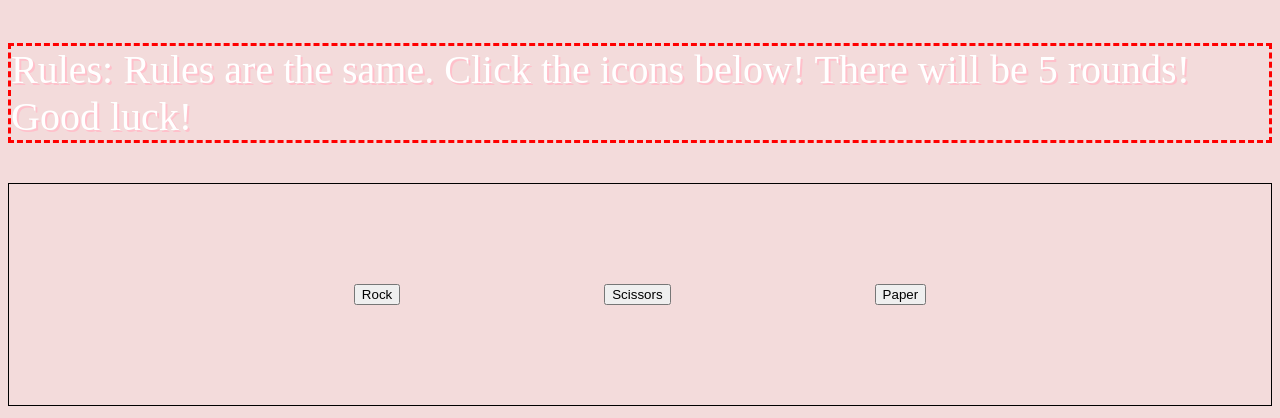
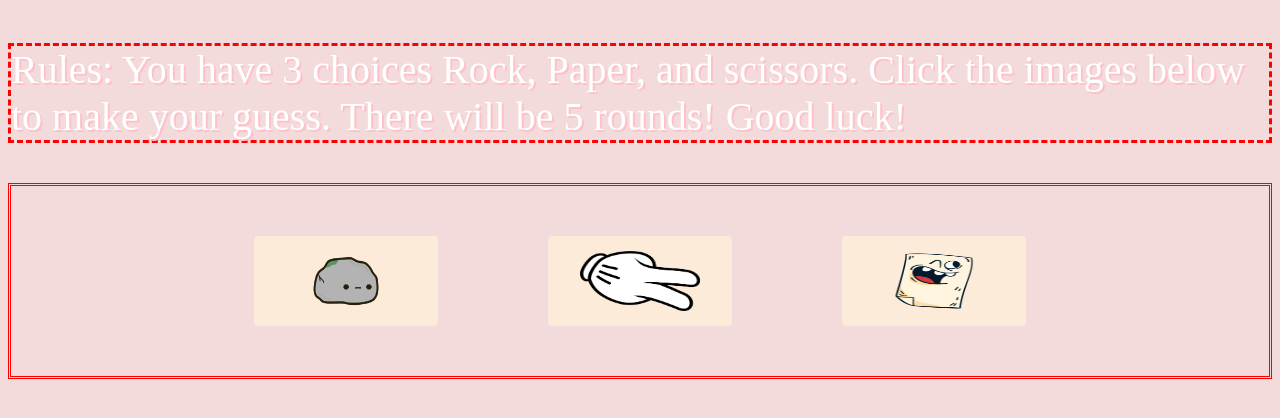
Before and after one commit to jasminegutierrez12/rock-paper-scissors, a plain HTML site: page index.html in a window 1280 px wide. Shown: the part 90-508 px from the top of the page. Drawn offline with Linux system fonts and the light colour scheme.

Commit message:
Added in images to each button, styled buttons, and changed the text of the rules

```diff
--- a/index.html
+++ b/index.html
@@ -11,12 +11,12 @@
     <h1>ROCK, PAPER, SCISSORS GAME!</h1>
     <div id="container">
       <div class="content">
-        <p id="rulesText">Rules: Rules are the same. Click the icons below! There will be 5 rounds! Good luck!</p>
+        <p id="rulesText">Rules: You have 3 choices Rock, Paper, and scissors. Click the images below to make your guess. There will be 5 rounds! Good luck!</p>
       </div>
-      <div class="border_btns" id="btnContainer" style="border: 1px solid black;">
-        <button id="#btn_Rock" style="margin: 100px;">Rock</button>
-        <button id="#btn_Scissors" style="margin: 100px;">Scissors</button>
-        <button id="#btn_Paper" style="margin: 100px;">Paper</button>
+      <div class="border_btns" id="btnContainer">
+        <button class="btn" id="#btn_Rock"><img class="btn_img" id="rock_img" src="images/rock_icon.png"></button>
+        <button  class="btn" id="#btn_Scissors"><img class="btn_img" id="scissors_img" src="images/scissors_icon.png"></button>
+        <button  class="btn" id="#btn_Paper"><img class="btn_img" id="paper_img" src="images/paper_icon.png"></button>
   <script>
     //game();
   </script>
--- a/main.css
+++ b/main.css
@@ -28,6 +28,16 @@ h1{
     border-color: red;
 }
 
+.border_btns{
+    color: white;
+    text-shadow: 2px 2px pink;
+    text-align: left;
+    font-size: 40px;
+    border: 3px;
+    border-style: double;
+    border-color: red;
+}
+
 #btnContainer{
     text-align: center;
 }
@@ -35,7 +45,20 @@ h1{
 button:hover{
     cursor: pointer;
 }
+.btn{
+    margin: 50px;
+    background-color: #FBEBD8;
+    border: none;
+    color: white;
+    padding: 15px 32px;
+    text-align: center;
+    text-decoration: none;
+    display: inline-block;
+    font-size: 16px;
+    border-radius: 4px;
+}
 
-#btn_Rock, #btn_Paper, #btn_Scissors{
-    margin: 100px;
+#rock_img, #scissors_img, #paper_img{
+    width: 120px;
+    height: 60px;
 }
```
